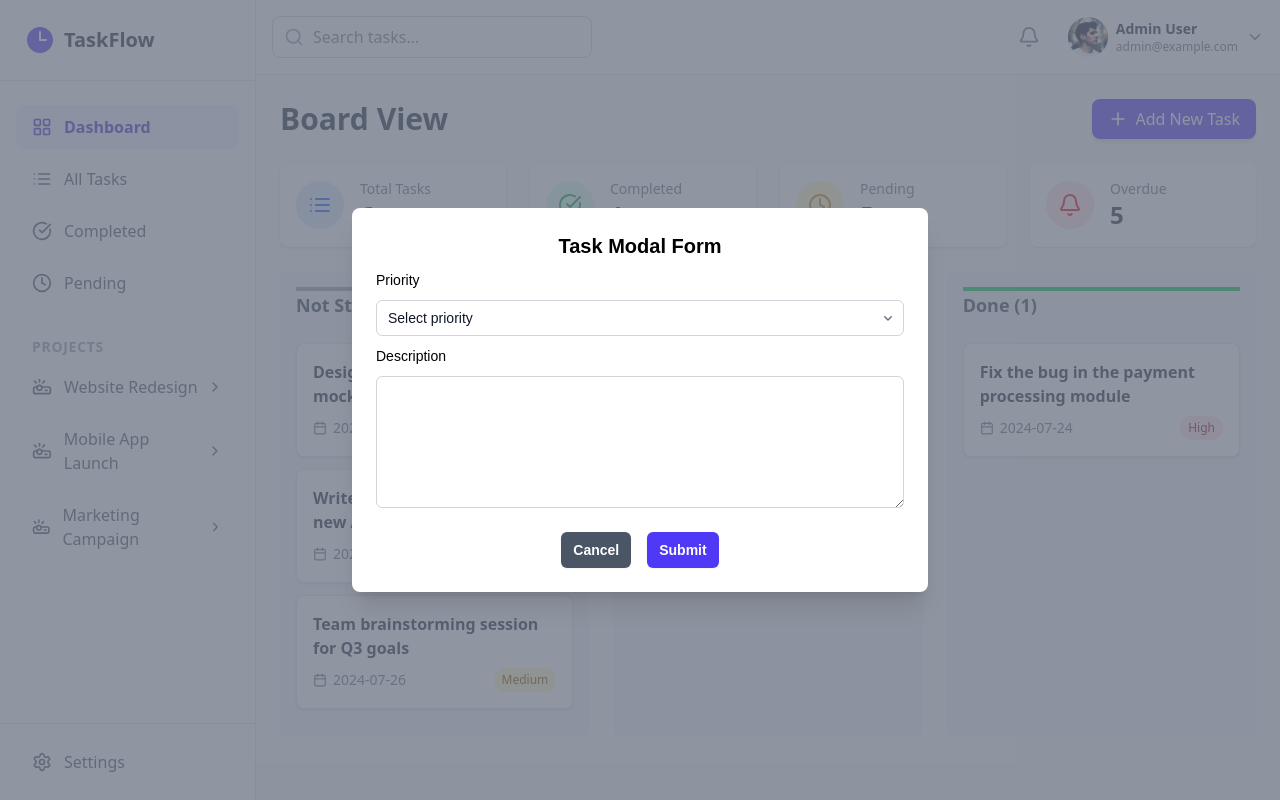
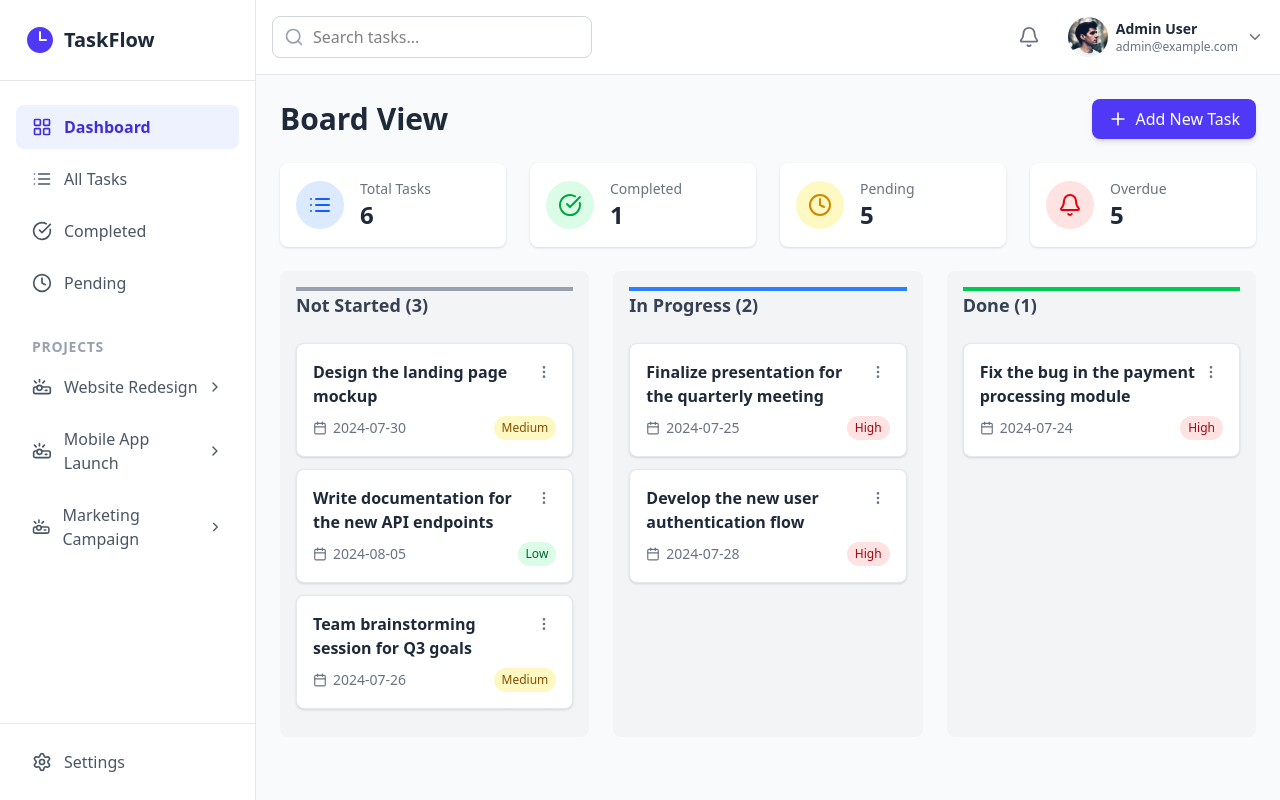
Before and after one commit to EaintHmoo/my-todo-list, a Next.js app: page / in a window 1280 px wide. Built offline with nearby package versions, Linux system fonts and the light colour scheme.

Commit message:
add edit and delete

```diff
--- a/src/components/Dashboard.tsx
+++ b/src/components/Dashboard.tsx
@@ -24,9 +24,10 @@ export default function Dashboard(){
     const [tasks, setTasks] = useState<Task[]>(initialTasks);
     const [columns, setColumns] = useState<Record<ColumnId, Column>>(getTasksByStatus(initialTasks));
     const [activeTask, setActiveTask] = useState<Task | null>(null);
-    const [open, setOpen] = useState(true)
+    const [open, setOpen] = useState(false)
     const allTasks = Object.values(columns).flatMap(col => col.tasks);
-
+    const [editTask, setEditTask] = useState<Task | null>(null);
+    const [deleteTask, setDeleteTask] = useState<Task | null>(null);
 
     function handleDragStart(event: DragStartEvent) {
       setActiveTask(event.active.data.current?.task);
@@ -56,6 +57,15 @@ export default function Dashboard(){
       setColumns(getTasksByStatus(updatedTasks));
     };
 
+    const onEditTask = (task: Task) => {
+      setOpen(true);
+      setEditTask(task);
+    }
+
+    const onDeleteTask = (task: Task) => {
+      console.log('onDeleteTask');
+      setDeleteTask(task);
+    }
 
     const completedTasks = allTasks.filter(t => t.status === 'done').length;
     const pendingTasks = allTasks.filter(t => t.status !== 'done').length;
@@ -77,15 +87,15 @@ export default function Dashboard(){
           <StatCard icon={<Clock size={24} className="text-yellow-600" />} title="Pending" value={pendingTasks} color="bg-yellow-100" />
           <StatCard icon={<Bell size={24} className="text-red-600" />} title="Overdue" value={overdueTasks} color="bg-red-100" />
         </div>
-        <div className="flex flex-col md:flex-row gap-6">
+        <div className="flex flex-row gap-6 overflow-x-auto">
             {Object.values(columns).map((column) => (
-                <KanbanColumn key={column.id} column={column} tasks={column.tasks} />
+                <KanbanColumn onEdit={onEditTask} onDelete={onDeleteTask} key={column.id} column={column} tasks={column.tasks} />
             ))}
         </div>
         <DragOverlay>
-              {activeTask ? <KanbanTaskCard task={activeTask} isDragging /> : null}
+              {activeTask ? <KanbanTaskCard onEdit={onEditTask} onDelete={onDeleteTask} task={activeTask} isDragging /> : null}
         </DragOverlay>
-        <TaskModal handleAddNewTask={handleAddNewTask} open={open} setOpen={setOpen}/>
+        <TaskModal editTask={editTask} handleAddNewTask={handleAddNewTask} open={open} setOpen={setOpen}/>
       </DndContext>
     );
 }
--- a/src/components/KanbanColumn.tsx
+++ b/src/components/KanbanColumn.tsx
@@ -5,15 +5,17 @@ import KanbanTaskCard from "./KanbanTaskCard";
 import { useDroppable } from '@dnd-kit/core';
 
 
-type KanbanColumnProps = {
+interface KanbanColumnProps{
     tasks: Array<Task>;
     column: {
         id: ColumnId;
         name: string;
     };
+    onEdit: (task: Task) => void;
+    onDelete: (task: Task) => void;
 };
 
-export default function KanbanColumn({ column, tasks } : KanbanColumnProps){
+export default function KanbanColumn({ column, tasks, onEdit, onDelete }: KanbanColumnProps) {
     const { setNodeRef, isOver } = useDroppable({ id: column.id });
     const columnStyles = {
         not_started: 'border-t-4 border-t-gray-400',
@@ -26,7 +28,7 @@ export default function KanbanColumn({ column, tasks } : KanbanColumnProps){
             <h3 className={`text-lg font-semibold text-gray-700 mb-4 pb-2 ${columnStyles[column.id]}`}>{column.name} ({tasks.length})</h3>
             <div className="space-y-3">
                 {tasks.map(task => (
-                    <KanbanTaskCard key={task.id} task={task} />
+                    <KanbanTaskCard onEdit={onEdit} onDelete={onDelete} key={task.id} task={task} />
                 ))}
             </div>
         </div>
--- a/src/components/KanbanTaskCard.tsx
+++ b/src/components/KanbanTaskCard.tsx
@@ -2,19 +2,21 @@
 import { Task } from "@/model/task";
 import { PriorityBadge } from "./PriorityBadge";
 import { useDraggable } from '@dnd-kit/core';
-import { Calendar } from 'lucide-react';
-import { useEffect, useState } from "react";
+import { Calendar, MoreVertical, Pencil, Trash2 } from 'lucide-react';
+import { useEffect, useRef, useState } from "react";
 
-type KanbanTaskCardProps = {
+interface KanbanTaskCardProps{
     task: Task;
     isDragging?: boolean;
+    onEdit: (task: Task) => void;
+    onDelete: (task: Task) => void;
 };
 
-export default function KanbanTaskCard({ task, isDragging }: KanbanTaskCardProps) {
+export default function KanbanTaskCard({ task, isDragging, onEdit,onDelete }: KanbanTaskCardProps) {
+    const [hasMounted, setHasMounted] = useState(false);
+    const [isMenuOpen, setIsMenuOpen] = useState(false); // 1. State for dropdown visibility
+    const menuRef = useRef<HTMLDivElement>(null); // Ref for the menu container
 
-    const [hasMounted, setHasMounted] = useState(false);
-
-    // ✅ Always call hooks
     const { attributes, listeners, setNodeRef, transform } = useDraggable({
         id: task.id,
         data: { task },
@@ -24,12 +26,44 @@ export default function KanbanTaskCard({ task, isDragging }: KanbanTaskCardProps
         setHasMounted(true);
     }, []);
 
-    // ✅ Avoid rendering interactive content before client mounts
+    // 2. Effect to close menu when clicking outside
+    useEffect(() => {
+        const handleClickOutside = (event: MouseEvent) => {
+            if (menuRef.current && !menuRef.current.contains(event.target as Node)) {
+                setIsMenuOpen(false);
+            }
+        };
+
+        if (isMenuOpen) {
+            document.addEventListener('mousedown', handleClickOutside);
+        }
+
+        return () => {
+            document.removeEventListener('mousedown', handleClickOutside);
+        };
+    }, [isMenuOpen]);
+
     if (!hasMounted) return null;
 
     const style = transform ? {
         transform: `translate3d(${transform.x}px, ${transform.y}px, 0)`,
     } : undefined;
+
+    const handleMenuToggle = (e: React.MouseEvent) => {
+        setIsMenuOpen(prev => !prev);
+    };
+
+    const handleEdit = (e: React.MouseEvent) => {
+        console.log("Editing task:", task.id);
+        onEdit(task);
+        setIsMenuOpen(false); // Close menu after action
+    };
+
+    const handleDelete = (e: React.MouseEvent) => {
+        console.log("Deleting task:", task.id);
+        onDelete(task);
+        setIsMenuOpen(false); // Close menu after action
+    };
 
     return (
         <div
@@ -37,10 +71,54 @@ export default function KanbanTaskCard({ task, isDragging }: KanbanTaskCardProps
             style={style}
             {...listeners}
             {...attributes}
-            className={`bg-white p-4 mb-3 rounded-lg shadow-sm border border-gray-200 cursor-grab ${isDragging ? 'opacity-50 shadow-lg' : 'opacity-100'}`}
+            className={`group bg-white p-4 mb-3 rounded-lg shadow-sm border border-gray-200 cursor-grab ${isDragging ? 'opacity-50 shadow-lg' : 'opacity-100'}`}
         >
-            <h4 className="font-semibold text-gray-800 mb-2">{task.name}</h4>
-            <div className="flex justify-between items-center">
+            <div className="flex justify-between items-start mb-2">
+                <h4 className="font-semibold text-gray-800">{task.name}</h4>
+
+                {/* 3. Three-dot menu container */}
+                <div ref={menuRef} className="relative">
+                    <button
+                        onPointerDown={(e) => e.stopPropagation()}
+                        onClick={handleMenuToggle}
+                        className="p-1 text-gray-500 hover:bg-gray-200 rounded-full opacity-100 transition-opacity"
+                        aria-label="Task options"
+                    >
+                        <MoreVertical size={16} />
+                    </button>
+
+                    {/* 4. Dropdown Menu */}
+                    {isMenuOpen && (
+                        <div
+                        onPointerDown={(e) => e.stopPropagation()}
+                        className="absolute right-0 mt-1 w-48 bg-white rounded-md shadow-xl z-20 border border-gray-100">
+                            <ul className="py-1">
+                                <li>
+                                    <button
+                                        onClick={handleEdit}
+                                        className="w-full text-left flex items-center px-4 py-2 text-sm text-gray-700 hover:bg-gray-100"
+                                    >
+                                        <Pencil size={14} className="mr-3" />
+                                        Edit
+                                    </button>
+                                </li>
+                                <li>
+                                    <button
+                                        onClick={handleDelete}
+                                        className="w-full text-left flex items-center px-4 py-2 text-sm text-red-600 hover:bg-red-50"
+                                    >
+                                        <Trash2 size={14} className="mr-3" />
+                                        Delete
+                                    </button>
+                                </li>
+                            </ul>
+                        </div>
+                    )}
+                </div>
+            </div>
+
+            {/* Rest of the card content */}
+            <div className="flex justify-between items-center mt-auto">
                 <div className="flex items-center text-sm text-gray-500">
                     <Calendar size={14} className="mr-1.5" />
                     <span suppressHydrationWarning>{task.dueDate}</span>
--- a/src/components/TaskModal.tsx
+++ b/src/components/TaskModal.tsx
@@ -7,6 +7,7 @@ type TaskModalProps = {
   handleAddNewTask: (newTask:Task)=>void;
   open: boolean;
   setOpen: React.Dispatch<React.SetStateAction<boolean>>;
+  editTask: Task | null;
 };
 
 const PRIORITIES = [
@@ -15,13 +16,13 @@ const PRIORITIES = [
   'Low'
 ]
 
-export default function TaskModal({handleAddNewTask,open,setOpen}:TaskModalProps) {
+export default function TaskModal({handleAddNewTask,open,setOpen,editTask}:TaskModalProps) {
   const defaultFormData: TaskForm = {
-      id: '',
-      priority: '',
-      description: '',
-      dueDate: '',
-      status: 'not_started',
+      id: editTask?.id || '',
+      priority: editTask?.priority || '',
+      description: editTask?.name || '',
+      dueDate: editTask?.dueDate || '',
+      status: editTask?.status || 'not_started',
     };
   const [formData, setFormData] = useState<TaskForm>(defaultFormData);
 
@@ -70,16 +71,16 @@ export default function TaskModal({handleAddNewTask,open,setOpen}:TaskModalProps
           <select
             id="priority"
             name="priority"
-              defaultValue=""
+            value={defaultFormData?.priority}
             onChange={handleChange}
             className="col-start-1 row-start-1 w-full appearance-none rounded-md bg-white py-1.5 pr-8 pl-3 text-base text-gray-900 outline-1 -outline-offset-1 outline-gray-300 focus-visible:outline-2 focus-visible:-outline-offset-2 focus-visible:outline-indigo-600 sm:text-sm/6"
           >
             <option value="">Select priority</option>
-              {
-                PRIORITIES.map((item,index)=>(
-                  <option key={index} value={item}>{item}</option>
-                ))
-              }
+            {PRIORITIES.map((item, index) => (
+              <option key={index} value={item}>
+                {item}
+              </option>
+            ))}
           </select>
             <ChevronDownIcon
               aria-hidden="true"
@@ -94,11 +95,11 @@ export default function TaskModal({handleAddNewTask,open,setOpen}:TaskModalProps
           <div className="mt-2">
             <textarea
               id="description"
-              name="description"
+              name=""
               rows={5}
               onChange={handleChange}
               className="block w-full rounded-md bg-white px-3 py-1.5 text-base text-gray-900 outline-1 -outline-offset-1 outline-gray-300 placeholder:text-gray-400 focus:outline-2 focus:-outline-offset-2 focus:outline-indigo-600 sm:text-sm/6"
-              defaultValue={''}
+              defaultValue={defaultFormData?.description}
             />
           </div>
         </div>
```
Lines whose indentation alone changed are shown as unchanged.
